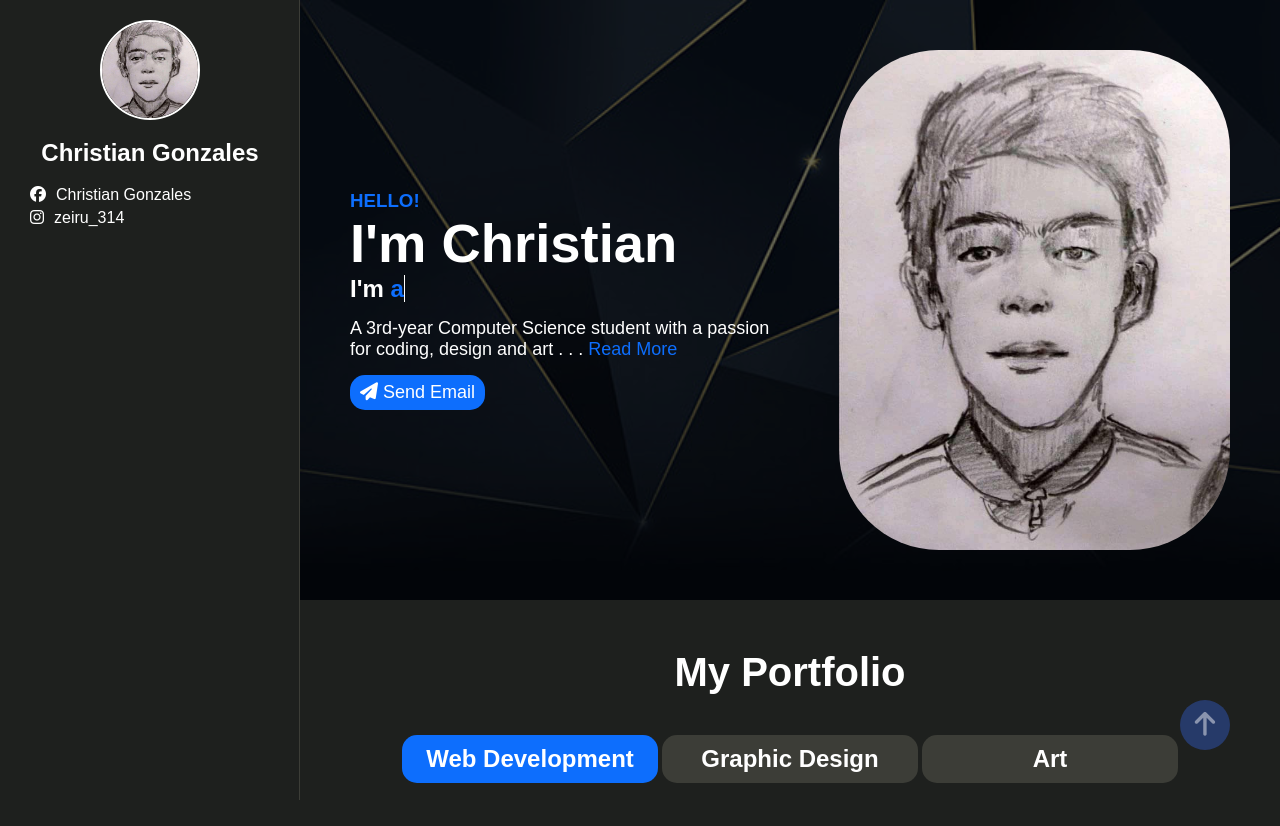
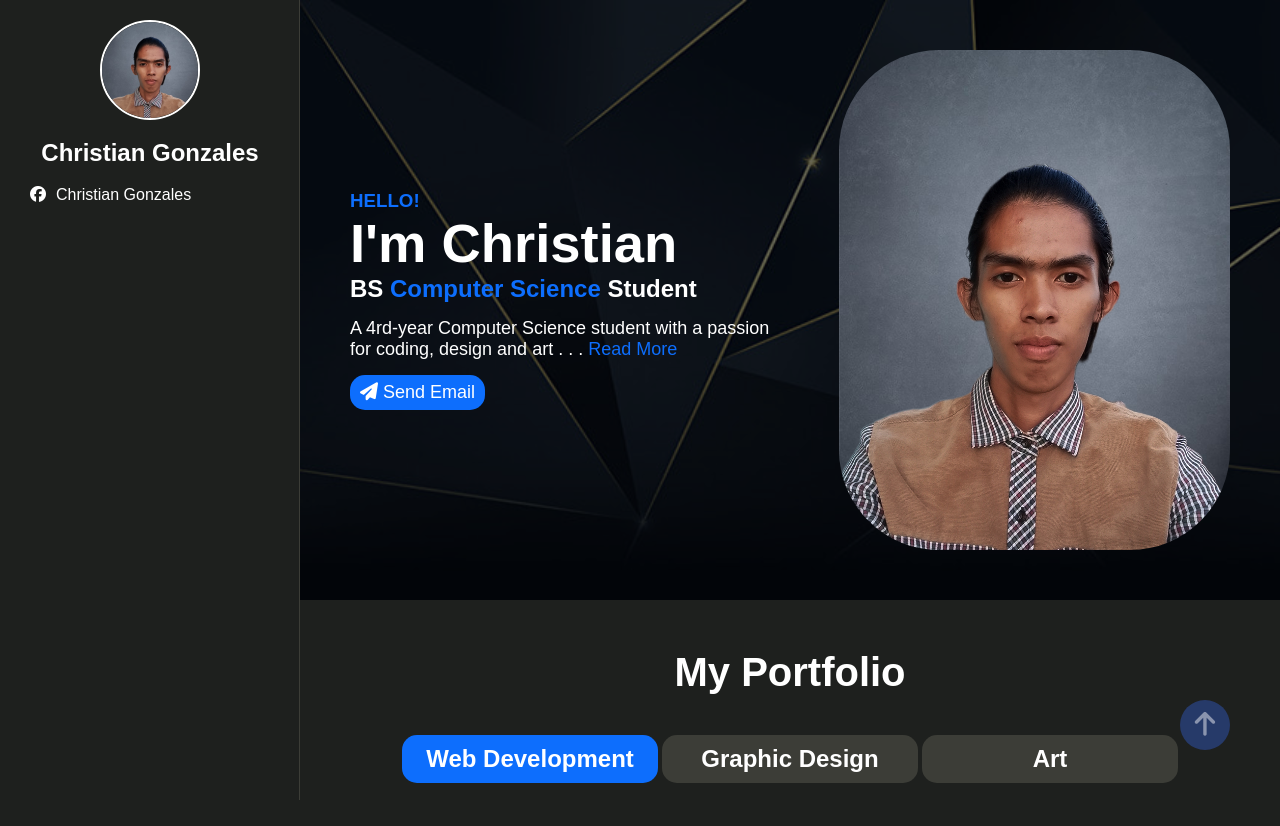
Before and after one commit to zeirupie/krischan, a plain HTML site: page index.html in a window 1280 px wide. Shown: the top 826 px of the page. Drawn offline with Linux system fonts and the light colour scheme.

Commit message:
img update

```diff
--- a/assets/js/script.js
+++ b/assets/js/script.js
@@ -1,44 +1,3 @@
-var TxtType = function(el, toRotate, period) {
-        this.toRotate = toRotate;
-        this.el = el;
-        this.loopNum = 0;
-        this.period = parseInt(period, 10) || 2000;
-        this.txt = '';
-        this.tick();
-        this.isDeleting = false;
-    };
-
-    TxtType.prototype.tick = function() {
-        var i = this.loopNum % this.toRotate.length;
-        var fullTxt = this.toRotate[i];
-
-        if (this.isDeleting) {
-        this.txt = fullTxt.substring(0, this.txt.length - 1);
-        } else {
-        this.txt = fullTxt.substring(0, this.txt.length + 1);
-        }
-
-        this.el.innerHTML = '<span class="wrap">'+this.txt+'</span>';
-
-        var that = this;
-        var delta = 200 - Math.random() * 100;
-
-        if (this.isDeleting) { delta /= 2; }
-
-        if (!this.isDeleting && this.txt === fullTxt) {
-        delta = this.period;
-        this.isDeleting = true;
-        } else if (this.isDeleting && this.txt === '') {
-        this.isDeleting = false;
-        this.loopNum++;
-        delta = 500;
-        }
-
-        setTimeout(function() {
-        that.tick();
-        }, delta);
-    };
-
     window.onload = function() {
         var elements = document.getElementsByClassName('typewrite');
         for (var i=0; i<elements.length; i++) {
--- a/index.html
+++ b/index.html
@@ -14,13 +14,12 @@
     <div class="main-sidebar" id="sidenav">
         <header>
 
-            <img src="assets/img/profile.jpg" class="prodile">
+            <img src="assets/img/me/cv.jpg" class="prodile">
 
             <h2 class="myname">Christian Gonzales</h2>
 
             <div class="social-icons">
                 <a href="https://www.facebook.com/christian.gonzales.298870/"><i class="fab fa-facebook"></i>Christian Gonzales</a>
-                <a href="https://www.instagram.com/zeiru_314/"><i class="fab fa-instagram"></i>zeiru_314</a>
             </div>
         </header>
 
@@ -40,13 +39,14 @@
                     <div>
                         <h3>HELLO!</h3>
                         <h1>I'm Christian</h1>
-                        <h2>I'm
-                            <a  class="typewrite" data-period="2500" data-type='[ "a Programmer.", "a Designer.", "an artist."]'>
-                                <span class="wrap"></span>
-                            </a>
+                        <h2>
+                            BS
+                            <span style="color: #0d6efd;">Computer Science </span>
+                            Student
+
                         </h2>
 
-                        <p>A 3rd-year Computer Science student with a passion for coding, design and art . . . <a onclick="moreabt()" class="a_link">Read More</a> </p>
+                        <p>A 4rd-year Computer Science student with a passion for coding, design and art . . . <a onclick="moreabt()" class="a_link">Read More</a> </p>
 
                         <a href="mailto:christiangonzales829@gmail.com"><button><i class="fa fa-paper-plane"></i> Send Email</button></a>
                     </div>
@@ -56,7 +56,7 @@
             </div>
 
             <div class="hero-two order2">
-                <img src="assets/img/profile.jpg" >
+                <img src="assets/img/me/cv.jpg" >
             </div>
         </div>
 
@@ -75,7 +75,7 @@
                         <img src="assets/img/zeiru.jpg">
                     </div>
 
-                    <div class="txt-c">
+                    <div class="txt-c" style="display: flex;justify-content: center;flex-direction:column;align-items:  center;">
                         <h1>Zeiru Flower Shop</h1>
 
                         <p>
@@ -99,9 +99,6 @@
                                 <img src="assets/img/logo/mysql.png" >
                             </div>
                         </div>
-
-
-                        <a href="http://zeirufs.unaux.com">Demo<i class="fas fa-arrow-right"  style="margin-left:5px"></i></a>
                     </div>
                 </div>
             </div>
@@ -211,12 +208,12 @@
         <h1 class="title"id="abt">About Me</h1>
         <div class="about-me-sec">
             <div class="about-two about-two-img">
-                <img src="assets/img/profile.jpg" >
+                <img src="assets/img/me/cv.jpg" >
             </div>
 
             <div class="about-two about-text">
                 <h2>A Little About Me</h2>
-                <p>Hi, I'm Christian Gonzales, a creative third-year Computer Science student from Negros Oriental, Dumaguete City. With a passion for innovation and artistry, I make websites, graphic designs, and portrait drawings. When not coding or doing art, you can find me playing chess or watching movies.</p>
+                <p>Hi, I'm Christian Gonzales, a creative 4th-year Computer Science student from Negros Oriental, Dumaguete City. With a passion for innovation and artistry, I make websites, graphic designs, and portrait drawings. When not coding or doing art, you can find me playing chess or watching movies.</p>
 
                 <h2>Interests & Skill</h2>
                 <p>
```
Also changed, not shown: assets/img/me/cv.jpg (added).
